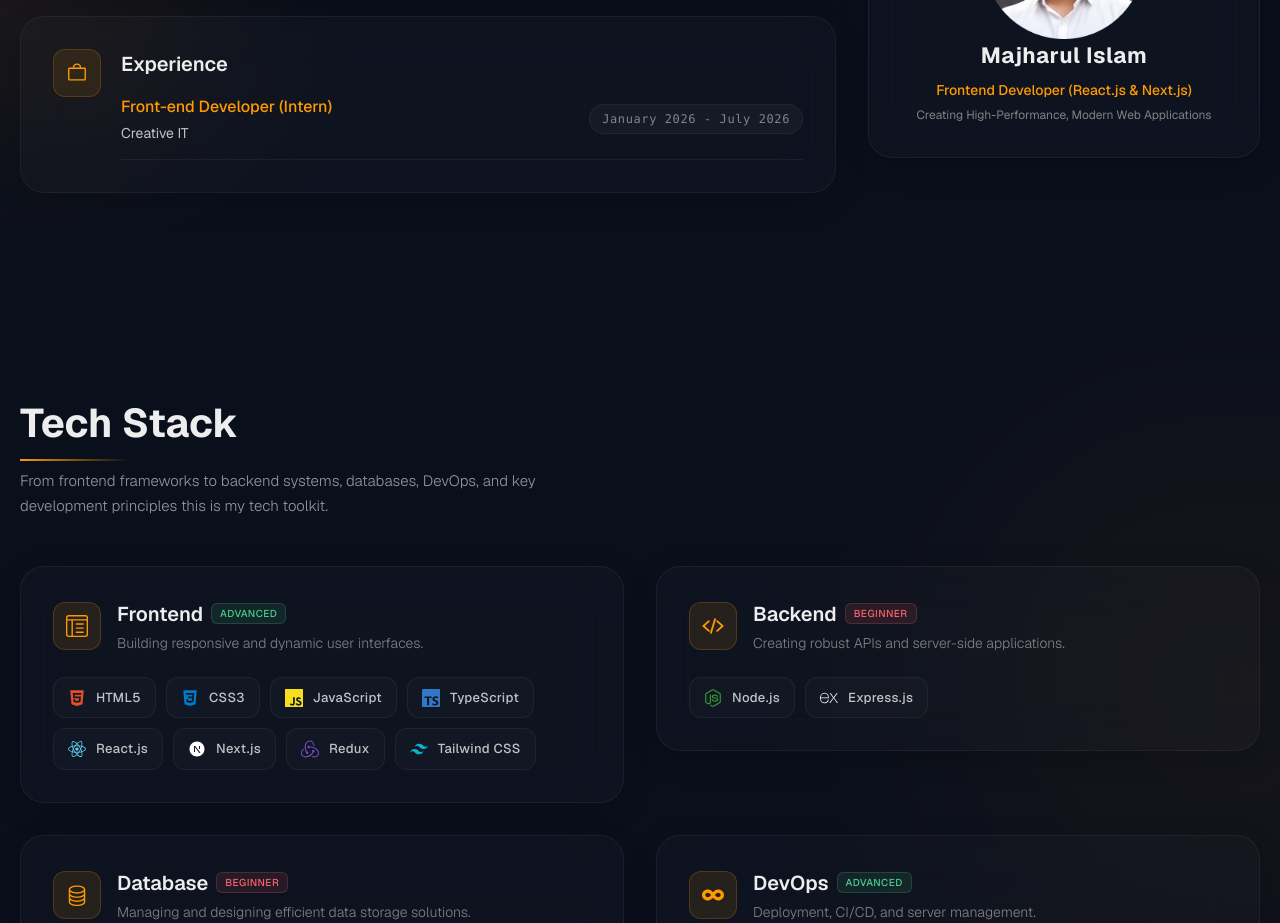
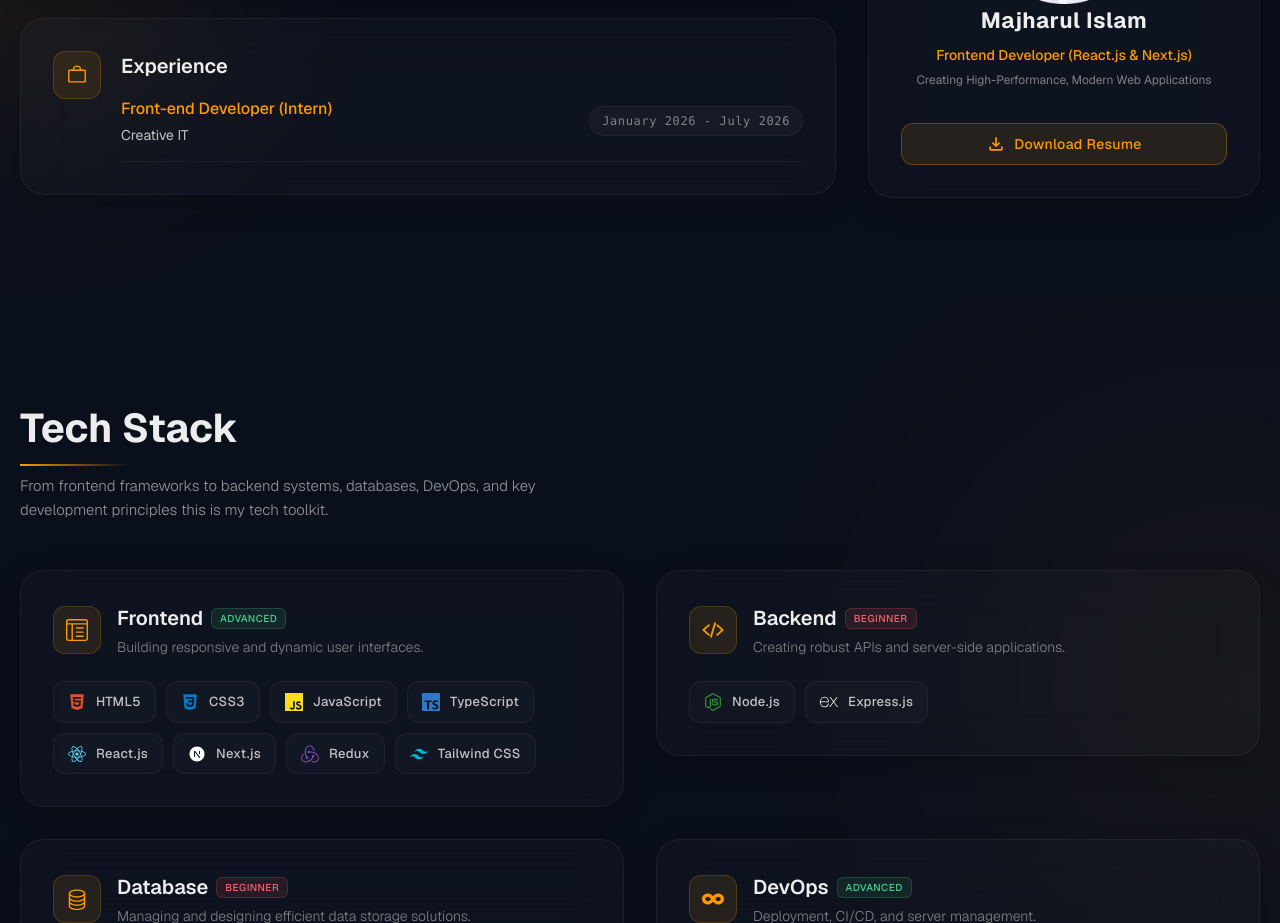
Before and after one commit to Sijan666/personalPortfolio, a React (Vite) app: page / in a window 1280 px wide. Shown: the part 1180-2103 px from the top of the page. Built offline with nearby package versions, Linux system fonts and the light colour scheme.

Commit message:
docs: update resume pdf file

```diff
--- a/src/components/layouts/About.jsx
+++ b/src/components/layouts/About.jsx
@@ -69,12 +69,12 @@ const About = () => {
                                 </div>
                             </div>
                             {/* btn */}
-                            {/* <div className="mt-8 w-full flex justify-center lg:justify-start">
+                            <div className="mt-8 w-full flex justify-center lg:justify-start">
                                 <a href="/resumeMajharul.pdf" download="Majharul_Islam_Resume.pdf" className="px-6 py-2.5 w-full justify-center text-sm font-medium tracking-wide text-[#fe9a00] bg-[#fe9a00]/10 border border-[#fe9a00]/30 rounded-xl hover:bg-[#fe9a00] hover:text-white hover:shadow-[0_0_15px_rgba(254,154,0,0.5)] transition-all duration-300 inline-flex items-center gap-x-2 group">
                                     <MdOutlineFileDownload size={20} />
                                     Download Resume
                                 </a>
-                            </div> */}
+                            </div>
                         </div>
                     </div>
                 </Container>
```
